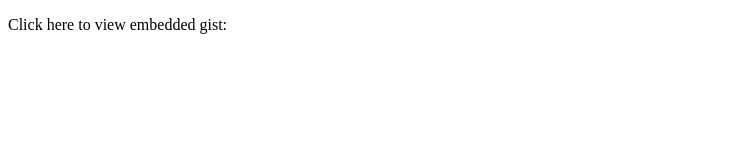
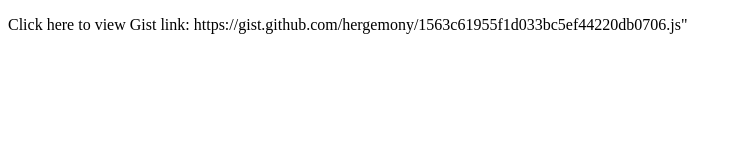
Before and after one commit to hergemony/theregextutorial, a plain HTML site: page index.html in a window 1280 px wide. Shown: the whole page, without its empty margins (0-742 px from the left). Drawn offline with Linux system fonts and the light colour scheme.

Commit message:
gist link

```diff
--- a/index.html
+++ b/index.html
@@ -7,9 +7,9 @@
     <title>Document</title>
 </head>
 <body>
-    <p> Click here to view embedded gist:
+    <p> Click here to view Gist link:
 
-        <script src="https://gist.github.com/hergemony/1563c61955f1d033bc5ef44220db0706.js"></script>
+  https://gist.github.com/hergemony/1563c61955f1d033bc5ef44220db0706.js"
     </p>
 
 </body>
```
Also changed, not shown: 1 other file.
